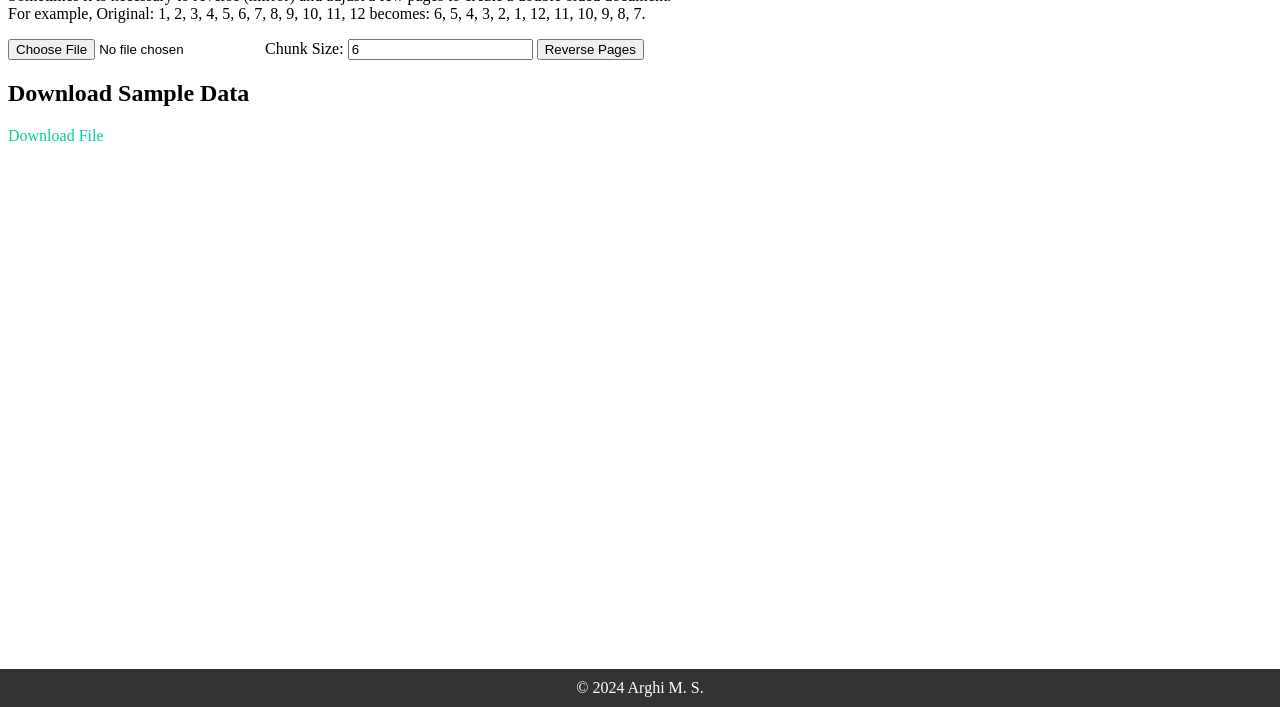
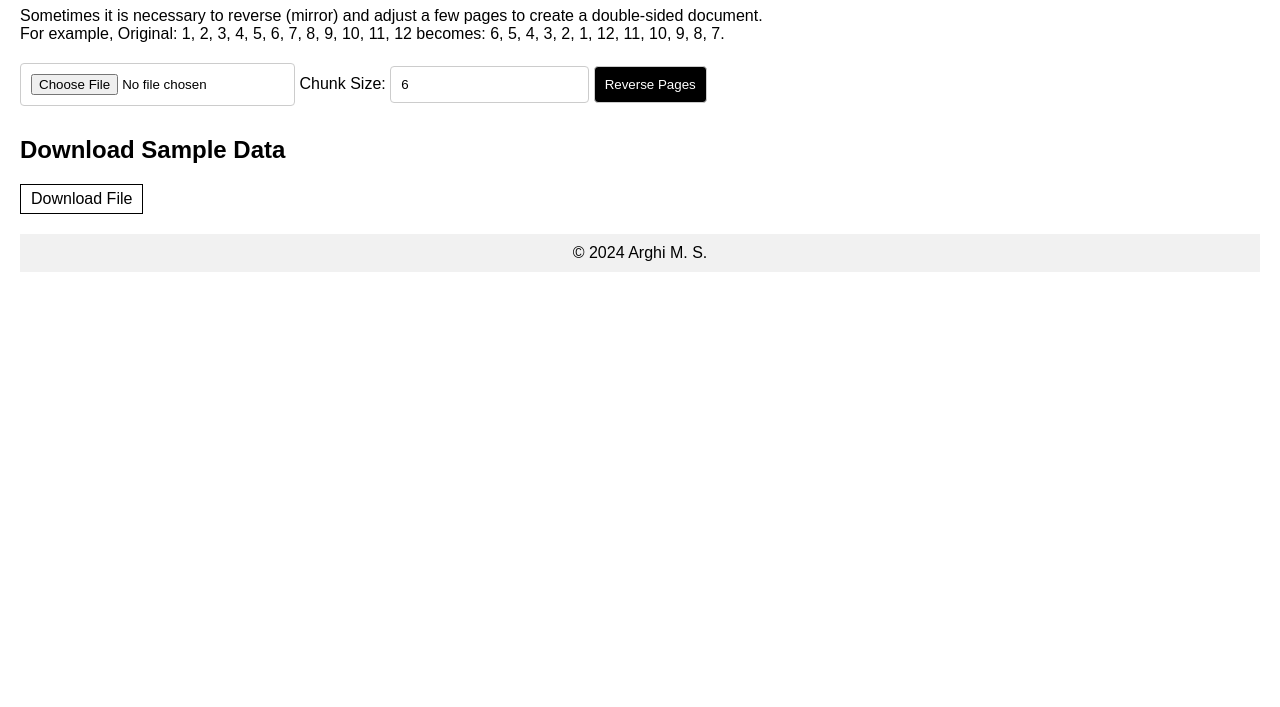
Before and after one commit to Netuv/Netuv.github.io, a plain HTML site: page Link/[APP] reverse-pdf/reverse-pdf.html in a window 1280 px wide. Shown: the part 93-800 px from the top of the page. Drawn offline with Linux system fonts and the light colour scheme.

Commit message:
Change Reverse Pdf Theme

```diff
--- a/Link/[APP] reverse-pdf/reverse-pdf.html
+++ b/Link/[APP] reverse-pdf/reverse-pdf.html
@@ -5,56 +5,109 @@
     <meta name="viewport" content="width=device-width, initial-scale=1.0">
     <title>Reverse PDF Pages</title>
     <script src="https://cdnjs.cloudflare.com/ajax/libs/pdf-lib/1.17.1/pdf-lib.min.js"></script>
-</head>
+    <style>
+        body {
+            font-family: Arial, sans-serif;
+            background-color: white;
+            color: black;
+            margin: 0;
+            padding: 20px;
+        }
 
-<style>
+        h1, h2 {
+            color: black;
+        }
+
+        p {
+            margin: 10px 0;
+        }
+
+        input[type="file"], input[type="number"], button {
+            margin: 10px 0;
+            padding: 10px;
+            border: 1px solid #ccc;
+            border-radius: 4px;
+        }
+
+        button {
+            background-color: black;
+            color: white;
+            cursor: pointer;
+            transition: background-color 0.3s;
+        }
+
+        button:hover {
+            background-color: grey;
+        }
 
         .label-download {
-    color: rgb(0, 209, 157); /* Change link text color to white */
-    text-decoration: none; /* Optional: remove underline */
+            color: black;
+            text-decoration: none;
+            padding: 5px 10px;
+            border: 1px solid black;
+            display: inline-block;
+            transition: background-color 0.3s;
         }
+
+        .label-download:hover {
+            background-color: black;
+            color: white;
+        }
+
         .footer {
-    position: absolute;
+            position: relative;
             bottom: 0;
             left: 0;
             right: 0;
-    background-color: #333;
-    color: white;
+            background-color: #f1f1f1;
+            color: black;
             text-align: center;
             padding: 10px 0;
+            margin-top: 20px;
         }
 
         a {
-    color: white; /* Change link text color to white */
-    text-decoration: none; /* Optional: remove underline */
+            color: black;
+            text-decoration: none;
         }
 
-/* Optional: Change link color on hover */
         a:hover {
-    text-decoration: underline; /* Optional: underline on hover */
+            text-decoration: underline;
         }
 
+        iframe {
+            width: 100%;
+            height: 500px;
+            display: none;
+            border: 1px solid #ccc;
+        }
     </style>
-
+</head>
 <body>
     <h1>Reverse PDF Pages in Sets</h1>
     <p>Sometimes it is necessary to reverse (mirror) and adjust a few pages to create a double-sided document.
     <br> For example, Original: 1, 2, 3, 4, 5, 6, 7, 8, 9, 10, 11, 12 becomes: 6, 5, 4, 3, 2, 1, 12, 11, 10, 9, 8, 7.</p>
+
     <input type="file" id="file-input" accept="application/pdf" />
     <label for="chunk-size">Chunk Size:</label>
     <input type="number" id="chunk-size" value="6" min="1" />
+
     <button id="reverse-button">Reverse Pages</button>
     <button id="toggle-preview-button" style="display: none;">Hide Preview</button>
+
     <a id="download-button" style="display: none;" download="reversed.pdf">Download PDF</a>
+
     <br>
-    <iframe id="output" style="width: 100%; height: 500px; display: none;"></iframe>
+    <iframe id="output"></iframe>
+
     <h2>Download Sample Data</h2>
     <a class="label-download" href="Reverse Data Sample.pdf" target="_blank" download="Reverse Data Sample.pdf">Download File</a>
- <!-- Footer ============================================ -->
+
+    <!-- Footer -->
     <div class="footer">
         &copy; <a href="https://www.github.com/netuv" target="_blank">2024 Arghi M. S.</a>
     </div>
-<!-- End Footer ============================================ -->
+
     <script>
         let pdfBlob;
 
```
Lines whose indentation alone changed are shown as unchanged.
